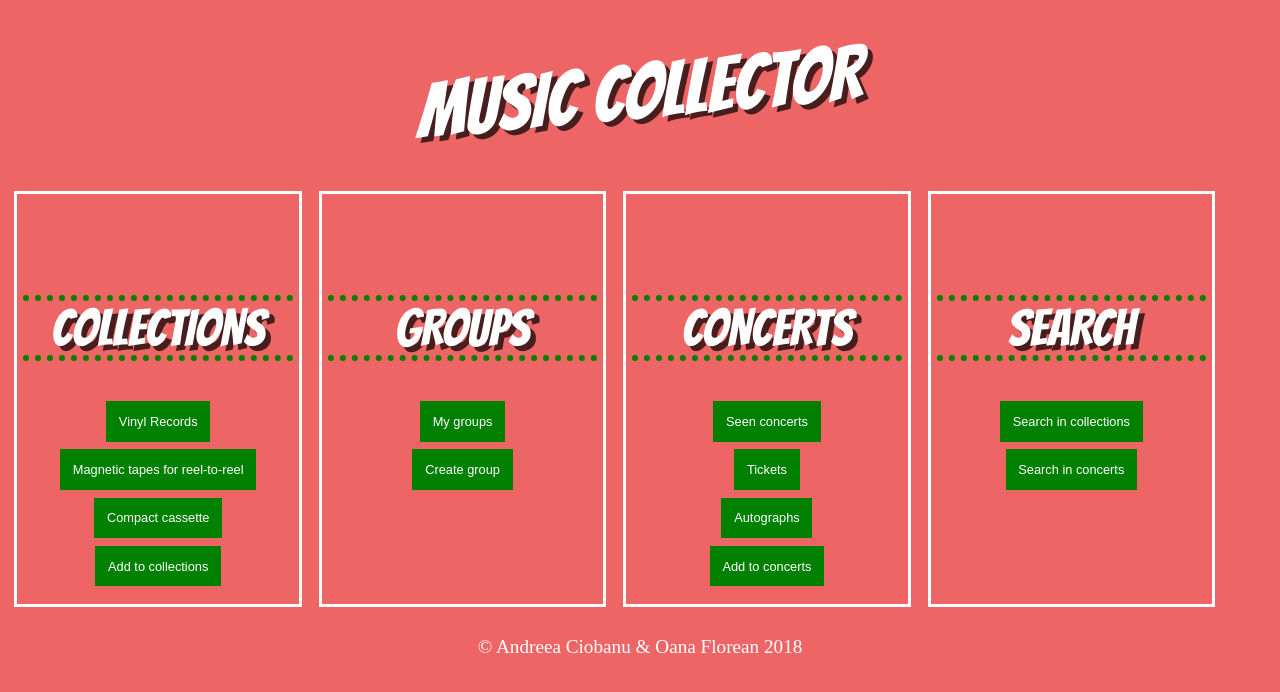
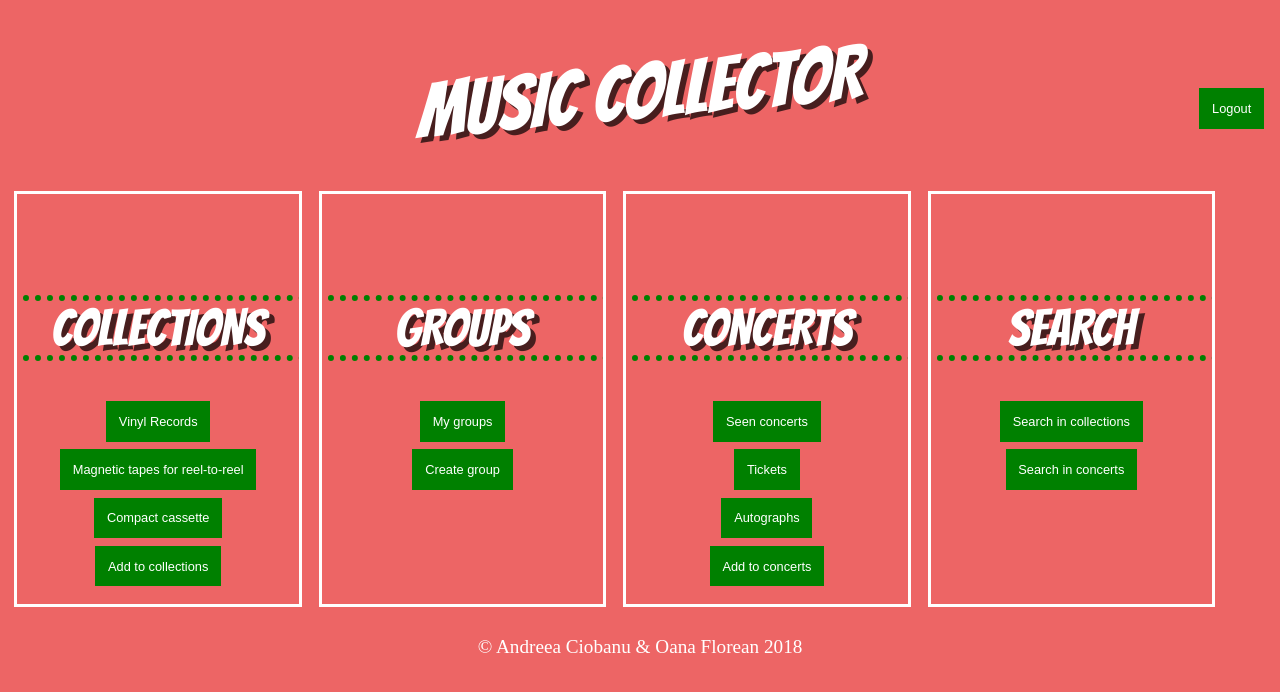
Before and after one commit to oanalavinia/MuCr-Music-Collector-, a plain HTML site: page FrontEnd/userPage.html in a window 1280 px wide. Drawn offline with Linux system fonts and the light colour scheme; a web font is replaced by a local one.

Commit message:
added a logout button on userPage

```diff
--- a/FrontEnd/styles.css
+++ b/FrontEnd/styles.css
@@ -14,6 +14,7 @@ h1 {
   font-family: 'Bangers', cursive;
   text-shadow: 0.4vw 0.4vw 0 rgba(0, 0, 0, 0.7);
   transform: skew(0, -5deg);
+  position:relative;
 }
 
 h2 {
@@ -34,6 +35,20 @@ h4 {
 	letter-spacing: 0.2vw;
 	text-shadow: 0.2vw 0.2vw 0 rgba(0, 0, 0, 0.7);
 	color: #fff;
+}
+
+.back {
+    background-color: green;
+    border: none;
+    color: white;
+    padding: 1vw 1vw;
+    text-align: center;
+    font-size: 1vw;
+    cursor: pointer;
+    top: 8px;
+    right: 16px;
+    position: absolute;
+    margin-top: 80px;
 }
 
 .container {
--- a/FrontEnd/userPage.html
+++ b/FrontEnd/userPage.html
@@ -7,6 +7,9 @@
 </head>
 <body>
 <header>
+	<form method="get" action="index.html">
+		<button type="submit" class="back">Logout</button>
+	</form>
    <h1>Music Collector</h1>
 </header>
 
```
Also changed, not shown: FrontEnd/index.html (+1 -1 lines).
